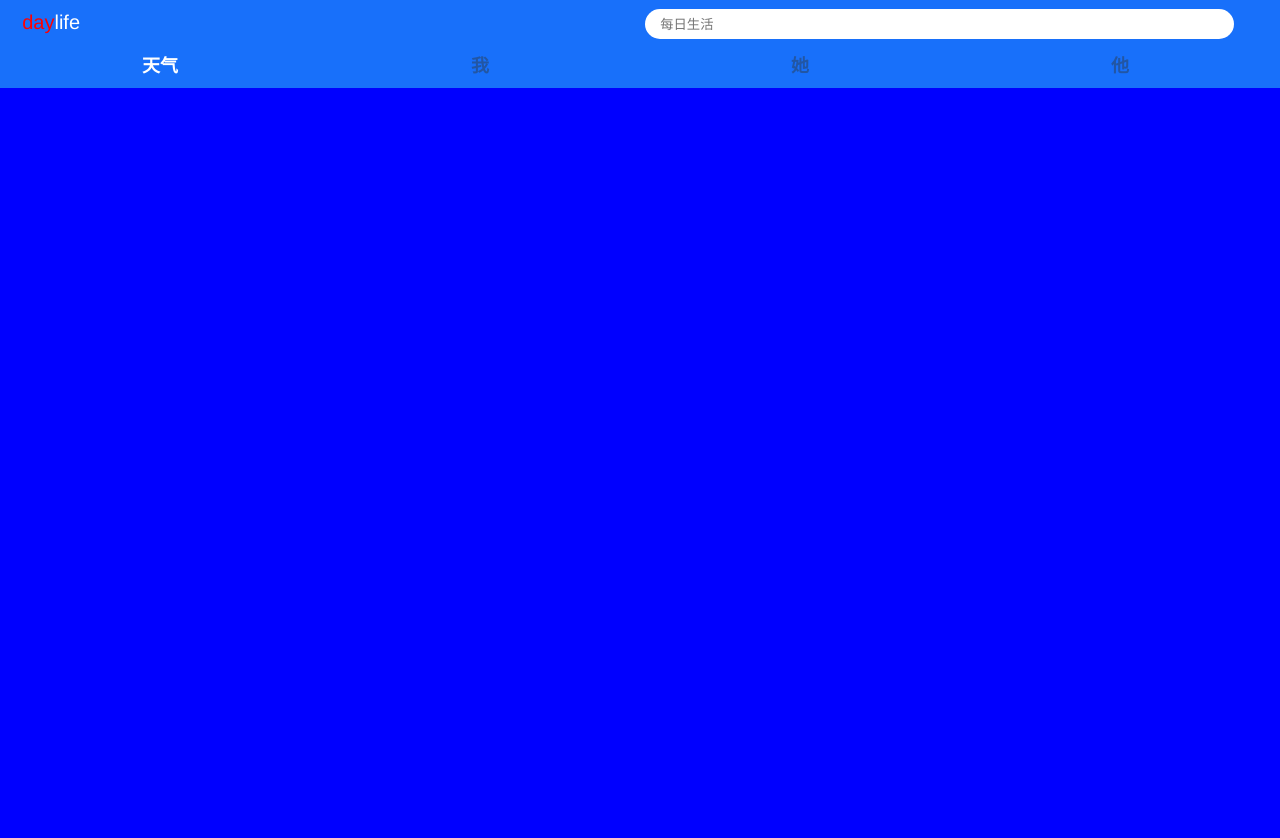
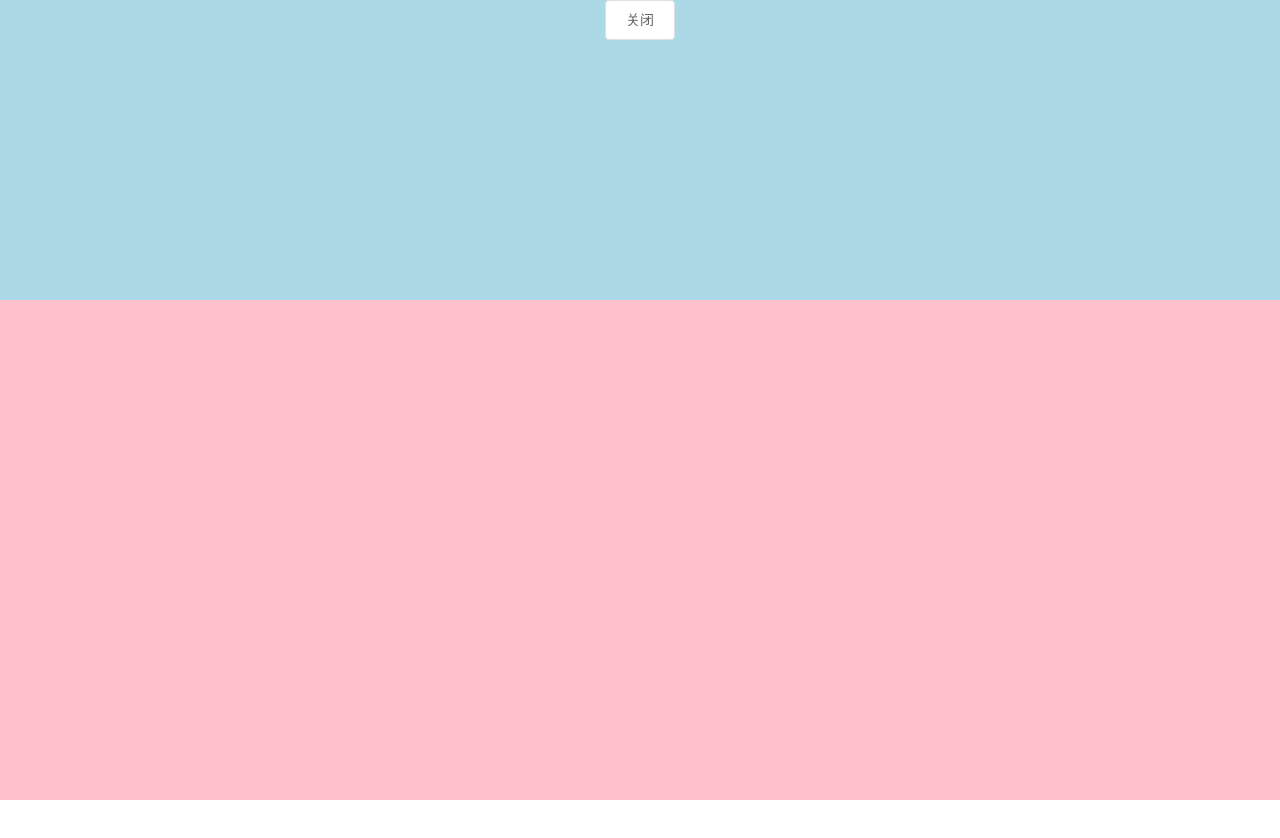
Before and after one commit to Paul0523/projcect-web, a Vue app: page / in a window 1280 px wide. Shown: the top 838 px of the page. After the commit the page ends 800 px from the top, so only its background shows below. Built offline with nearby package versions, Linux system fonts and the light colour scheme.

Commit message:
从数据库拉取数据

```diff
--- a/src/App.vue
+++ b/src/App.vue
@@ -1,13 +1,18 @@
 <template>
   <div id="app">
+    <transition name="fade">
+      <div id="edit" v-show="showEdit">
+        <div><button class="el-button" v-on:click="closeEdit()">关闭</button></div>
+      </div>
+    </transition>
     <div id="searchBar">
-      &nbsp;&nbsp;&nbsp;&nbsp;&nbsp;<span class="brand"><span>day</span><span>life</span></span> <input class="text" placeholder="每日生活"/>
+      &nbsp;&nbsp;&nbsp;&nbsp;&nbsp;<span class="brand"><span>day</span><span>life</span></span> <input class="text" placeholder="发布" v-on:click="publish()"/><span id="pub" :style="pubStyle" v-on:click="myInfo()"></span>
     </div>
     <header id="navBar" :class="navBarFixed ? 'fixed' : ''">
       <li v-on:click="active(index)" :class="index == footerActiveIndex ? 'active' : ''" v-for="(data, index) in footer" :key="index">{{ data.text }}</li>
     </header>
     <div :class="navBarFixed ? 'show' : ''"></div>
-    <div class="content">
+    <div class="content" v-show="!showEdit">
       <keep-alive>
         <router-view/>
       </keep-alive>
@@ -36,14 +41,28 @@ export default {
       } else {
         this.navBarFixed = false
       }
+    },
+    myInfo () {
+    },
+    publish () {
+      this.showEdit = true
+    },
+    closeEdit () {
+      this.showEdit = false
     }
   },
   data () {
     return {
-      footer: [{text: '天气', name: 'InfoStream'}, {text: '我', name: 'InfoStream'}, {text: '她', name: 'InfoStream'}, {text: '他', name: 'InfoStream'}],
+      footer: [{text: '关注', name: 'InfoStream'}, {text: '我的', name: 'InfoStream'}, {text: '热门', name: 'InfoStream'}, {text: '其他', name: 'InfoStream'}],
       footerActiveIndex: 0,
       navBarFixed: false,
-      navBarHeight: 200
+      navBarHeight: 200,
+      pubStyle: {
+        backgroundImage: 'url(' + require('./assets/iconbg.png') + ')',
+        backgroundSize: '75px auto',
+        backgroundPosition: '-24px 0px'
+      },
+      showEdit: true
     }
   }
 }
@@ -66,6 +85,13 @@ export default {
   bottom: 0px;
   top: 0px;
   width: 100%;
+  #edit {
+    position: absolute;
+    width: 100%;
+    height: 300px;
+    background: lightblue;
+    z-index: 10000;
+  }
   #searchBar {
     background: #1870fa;
     height: 44px;
@@ -82,7 +108,7 @@ export default {
     }
     .text {
       position: absolute;
-      right: 46px;
+      right: 55px;
       text-indent: 15px;
       border-radius: 100px;
       border: 0px solid;
@@ -90,6 +116,13 @@ export default {
       width: 46%;
       top: 9px;
       outline: none;
+    }
+    #pub {
+      position: absolute;
+      right: 15px;
+      top: 13px;
+      width: 20px;
+      height: 20px;
     }
   }
   .banner {
@@ -120,7 +153,7 @@ export default {
   .fixed {
     position: fixed;
     top: 0px;
-    z-index: 100000;
+    z-index: 100;
   }
   .show {
     height: 44px;
--- a/src/components/Card.vue
+++ b/src/components/Card.vue
@@ -8,12 +8,13 @@
         div(class="card-header-right-bottom")
           span(class="time") 24分钟前 &nbsp;&nbsp;&nbsp;
           span(class="from") 来自360安全浏览器
-    div(class="card-content") 测试测试测试测试测试测试测试测试测试测试测试测试测试测试测试测试测试测试测试测试测试测试测试测试测试测试测试测试测试测试测试测试测试测试测试测试测试测试测试测试测试测试
+    div(class="card-content") {{ cardInfo.content }}
     div(class="card-media")
 </template>
 <script>
 export default {
-  name: 'Card'
+  name: 'Card',
+  props: ['cardInfo']
 }
 </script>
 <style lang="scss">
--- a/src/components/InfoStream.vue
+++ b/src/components/InfoStream.vue
@@ -1,19 +1,23 @@
 <template lang="pug">
   div(class="infoStream")
-    card
-    card
-    card
-    card
-    card
-    card
-    card
+    card(v-for="(data, index) in cardInfo" :key="index" :cardInfo="data")
 </template>
 <script>
 import Card from '@/components/Card'
 export default {
   name: 'InfoStream',
+  mounted () {
+    this.$axios.get('/api/record/my').then((res) => {
+      this.cardInfo = res.data
+    })
+  },
   components: {
     'card': Card
+  },
+  data () {
+    return {
+      cardInfo: []
+    }
   }
 }
 </script>
--- a/src/router/index.js
+++ b/src/router/index.js
@@ -11,21 +11,6 @@ export default new Router({
       path: '/InfoStream',
       name: 'InfoStream',
       component: InfoStream
-    },
-    {
-      path: '/InfoStream',
-      name: 'InfoStream',
-      component: InfoStream
-    },
-    {
-      path: '/InfoStream',
-      name: 'InfoStream',
-      component: InfoStream
-    },
-    {
-      path: '/InfoStream',
-      name: 'InfoStream',
-      component: InfoStream
     }
   ]
 })
```
Also changed, not shown: src/assets/iconbg.png (added).
